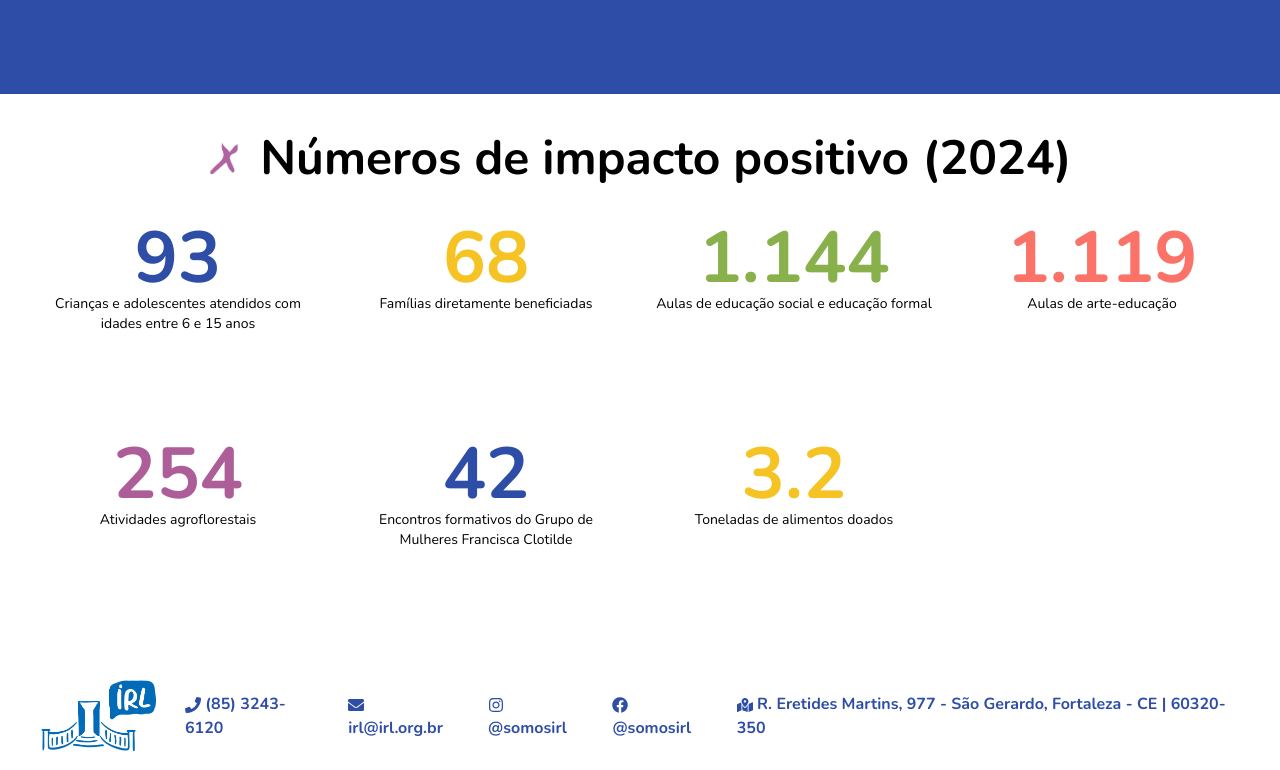
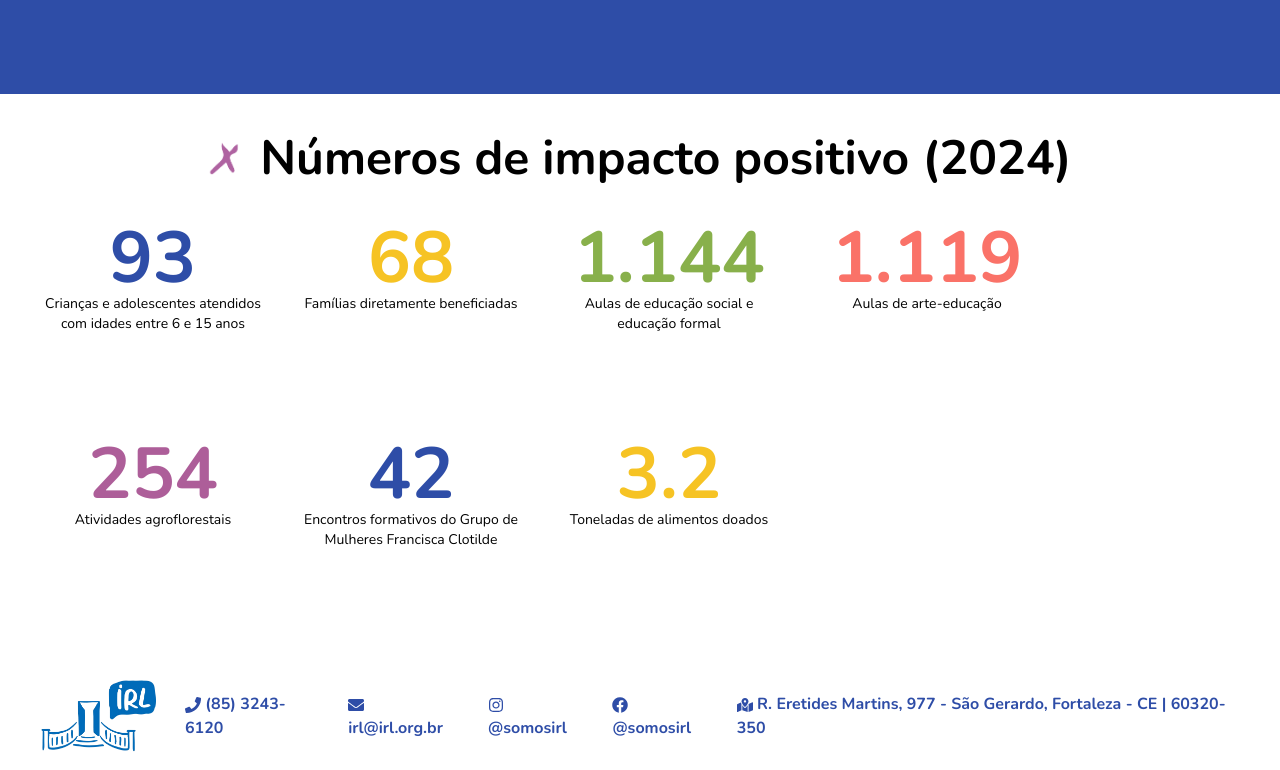
Before and after one commit to flaviare1s/irl, a React (Vite) app: page /transparencia in a window 1280 px wide. Shown: the part 570-1340 px from the top of the page. Built offline with nearby package versions, Linux system fonts and the light colour scheme.

Commit message:
Ajusta responsividade de números

```diff
--- a/src/components/Numeros.jsx
+++ b/src/components/Numeros.jsx
@@ -12,7 +12,7 @@ export const Numeros = () => {
         </h2>
       </div>
       <div className="flex flex-col lg:flex-row justify-center items-center">
-        <div className="grid grid-cols-2 sm:grid-cols-3 md:grid-cols-4 gap-8 lg:min-h-[400px]">
+        <div className="grid grid-cols-2 md:grid-cols-3 lg:grid-cols-4 md:pr-[200px] gap-8 lg:min-h-[400px]">
           <Numero textColor="text-primary" numero='93' descricao='Crianças e adolescentes atendidos com idades entre 6 e 15 anos' />
           <Numero textColor="text-freesia" numero='68' descricao='Famílias diretamente beneficiadas' />
           <Numero textColor="text-greenery" numero='1144' descricao='Aulas de educação social e educação formal' />
```
